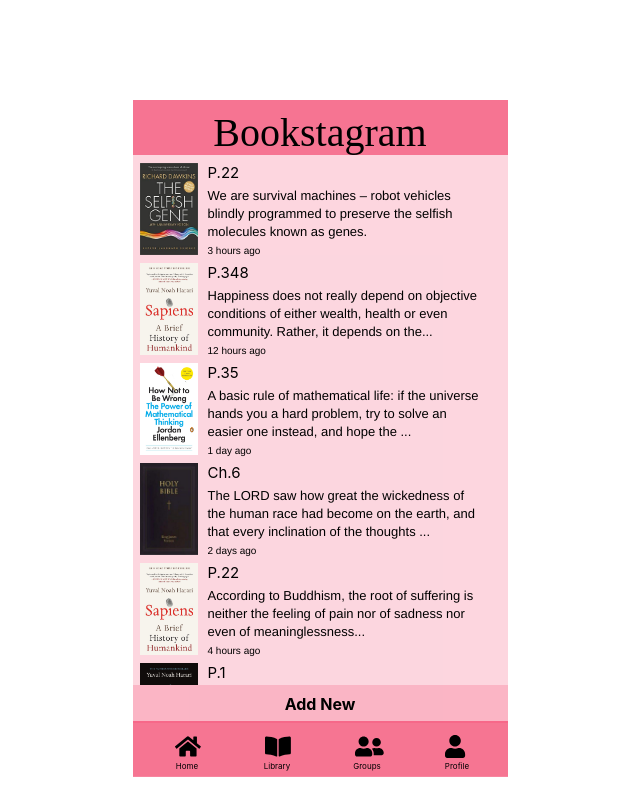
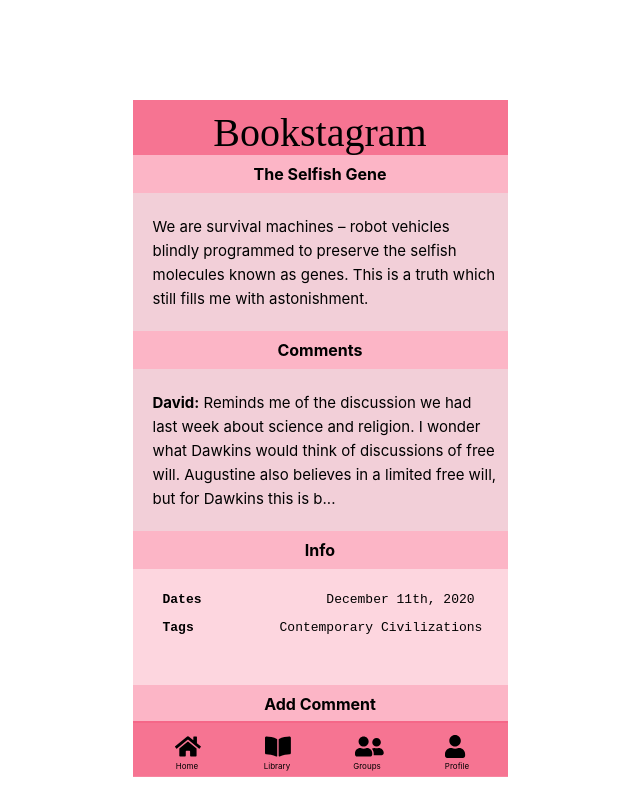
Before and after one commit to MichaelMiles/BookClub, a React (Create React App) app: page / in a window 1280 px wide. Shown: the whole page, without its empty margins (320-960 px from the left). Built offline with nearby package versions, Linux system fonts and the light colour scheme; a web font is replaced by a local one.

Commit message:
comment page done

```diff
--- a/src/Layout.js
+++ b/src/Layout.js
@@ -5,6 +5,7 @@ import { faHome, faBookOpen, faUserFriends, faUser} from '@fortawesome/free-soli
 import { FontAwesomeIcon } from "@fortawesome/react-fontawesome"
 import {Container, Row, Col} from 'react-bootstrap'
 import BookList from './BookList'
+import Quote from './Quote'
 
 class Layout extends React.Component {
 
@@ -22,7 +23,7 @@ class Layout extends React.Component {
                 </p>
             </div>
             <div className = "content" >
-                <BookList />
+                <Quote />
             </div>
             <Container className = "menu">
                 <Col className="icon">
--- /dev/null
+++ b/src/Quote.css
@@ -0,0 +1,33 @@
+
+.bar {
+    display: flex;
+    justify-content: center;
+    align-items: center;
+    height: 38px;
+    background-color: rgba(242, 52, 95, 0.2)
+}
+
+.list {
+    overflow: scroll;
+    height: 530px;
+    width: 375px;
+}
+
+
+ .text {
+    padding-left: 20px;
+    padding-right:8px;
+    line-height:1.6;
+    background-color: rgba(194, 181, 184, 0.2);
+    padding-top:7px;
+    padding-bottom:5px;
+    font-size: 15px;
+ }
+
+ .tags {
+
+    padding-left: 30px;
+    padding-right:10px;
+    padding-top: 10px;
+
+ }
--- /dev/null
+++ b/src/Quote.js
@@ -0,0 +1,70 @@
+
+import React from 'react'
+import {Container, Row, Col} from 'react-bootstrap'
+import './Quote.css'
+
+
+class Quote extends React.Component {
+
+    constructor(props) {
+        super(props);
+    }
+
+    render() {
+        return (
+            <div>
+
+                <Container className='list'>
+                        <Row className='bar'>
+                                <b>The Selfish Gene </b>
+
+                        </Row>
+
+                        <Row   className ='text'>
+                            <p>We are survival machines – robot vehicles blindly programmed to preserve the selfish molecules known as genes. This is a truth which still fills me with astonishment. </p>
+
+                        </Row>
+
+                        <Row className='bar'>
+                                <b>Comments </b>
+
+                        </Row>
+
+                        <Row   className ='text'>
+
+                            <p>
+                                <b>David:</b> Reminds me of the discussion we had last week about science and religion. I wonder what Dawkins would think of  discussions of free will. Augustine also believes in a limited free will, but for Dawkins this is b...
+                            </p>
+                        </Row>
+
+                        <Row className='bar'>
+                                <b>Info</b>
+                        </Row>
+
+
+                        <Row className='tags'>
+                            <Container>
+                                <Row>
+                                    <pre><b>Dates</b>                December 11th, 2020</pre>
+                                </Row>
+                                <Row>
+                                    <pre><b>Tags</b>           Contemporary Civilizations</pre>
+                                </Row>
+                            </Container>
+                        </Row>
+
+
+
+                </Container>
+
+                <Row className='bar'>
+                    <b>Add Comment </b>
+                 </Row>
+            </div>
+
+        );
+    }
+}
+
+
+export default Quote;
```
Also changed, not shown: 1 other file (tests, documents, lock files or other folders).
